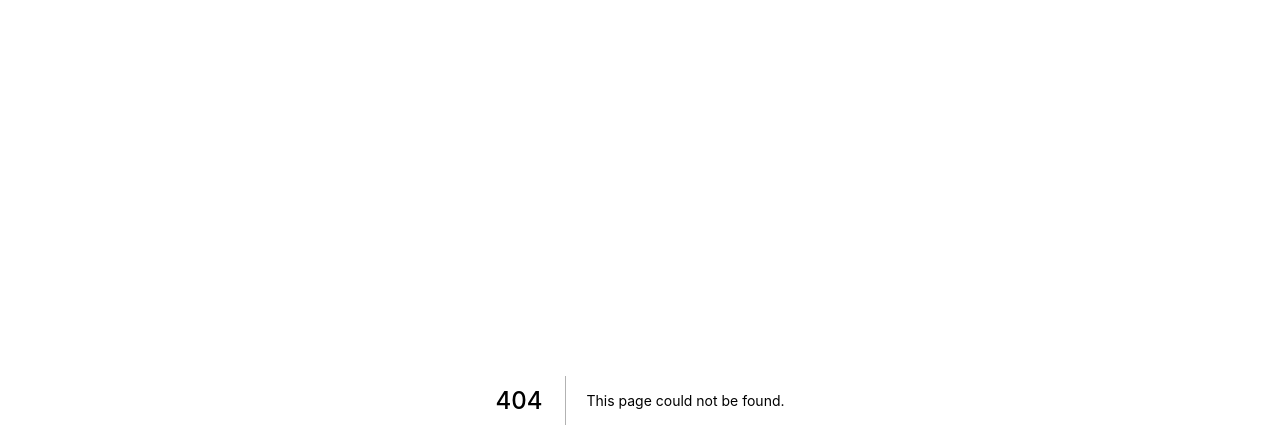
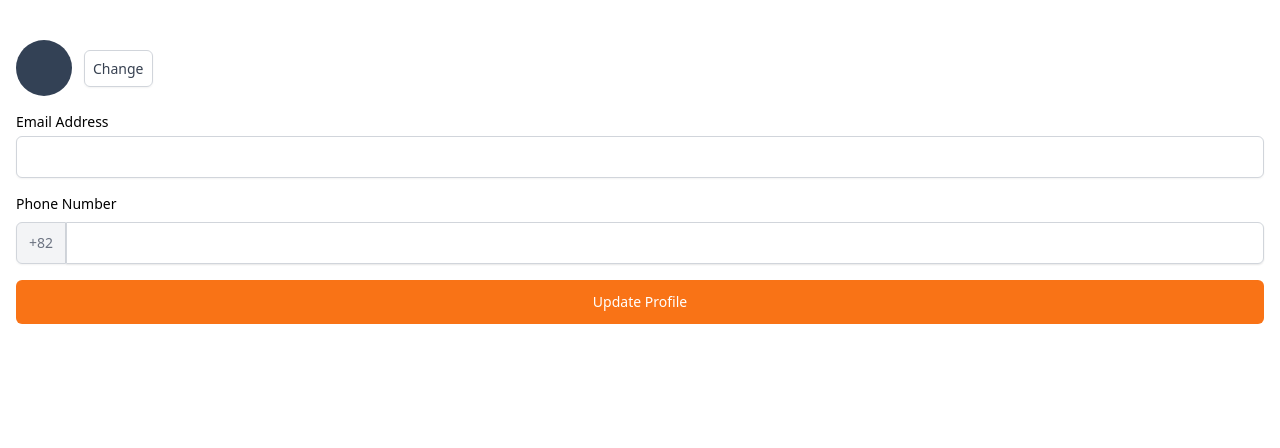
Before and after one commit to unsu0707/clone-carrot-market, a Next.js app: page /profile/edit in a window 1280 px wide. Before the commit this address had no page. Shown: the top 448 px of the page. Built offline with nearby package versions, Linux system fonts and the light colour scheme.

Commit message:
Add edit profile page

```diff
--- /dev/null
+++ b/pages/profile/edit.tsx
@@ -0,0 +1,45 @@
+import { NextPage } from "next";
+
+const ProfileEdit: NextPage = () => {
+  return (
+    <div className="py-10 px-4 space-y-4">
+      <div className="flex space-x-3 items-center">
+        <div className="h-14 w-14 rounded-full bg-slate-700" />
+        <label>
+          <span className="p-2 border border-gray-300 shadow-sm rounded-md bg-white font-medium text-sm text-gray-700">
+            Change
+          </span>
+          <input type="file" className="hidden" />
+        </label>
+      </div>
+      <form className="space-y-4">
+        <div className="space-y-1">
+          <div className="font-medium text-sm">Email Address</div>
+          <input
+            className="appearance-none w-full rounded-md border-gray-300 shadow-sm"
+            type="text"
+            required
+          />
+        </div>
+        <div className="space-y-2">
+          <div className="font-medium text-sm">Phone Number</div>
+          <div className="flex rounded-md shadow-sm">
+            <span className="border-gray-300 bg-gray-100 text-sm flex items-center justify-center text-gray-500 px-3 rounded-l-md border">
+              +82
+            </span>
+            <input
+              className="appearance-none w-full border-gray-300 shadow-sm rounded-r-md"
+              type="text"
+              required
+            />
+          </div>
+        </div>
+        <button className="w-full rounded-md font-medium text-sm bg-orange-500 hover:bg-orange-600 text-white flex items-center justify-center p-3">
+          Update Profile
+        </button>
+      </form>
+    </div>
+  );
+};
+
+export default ProfileEdit;
```
